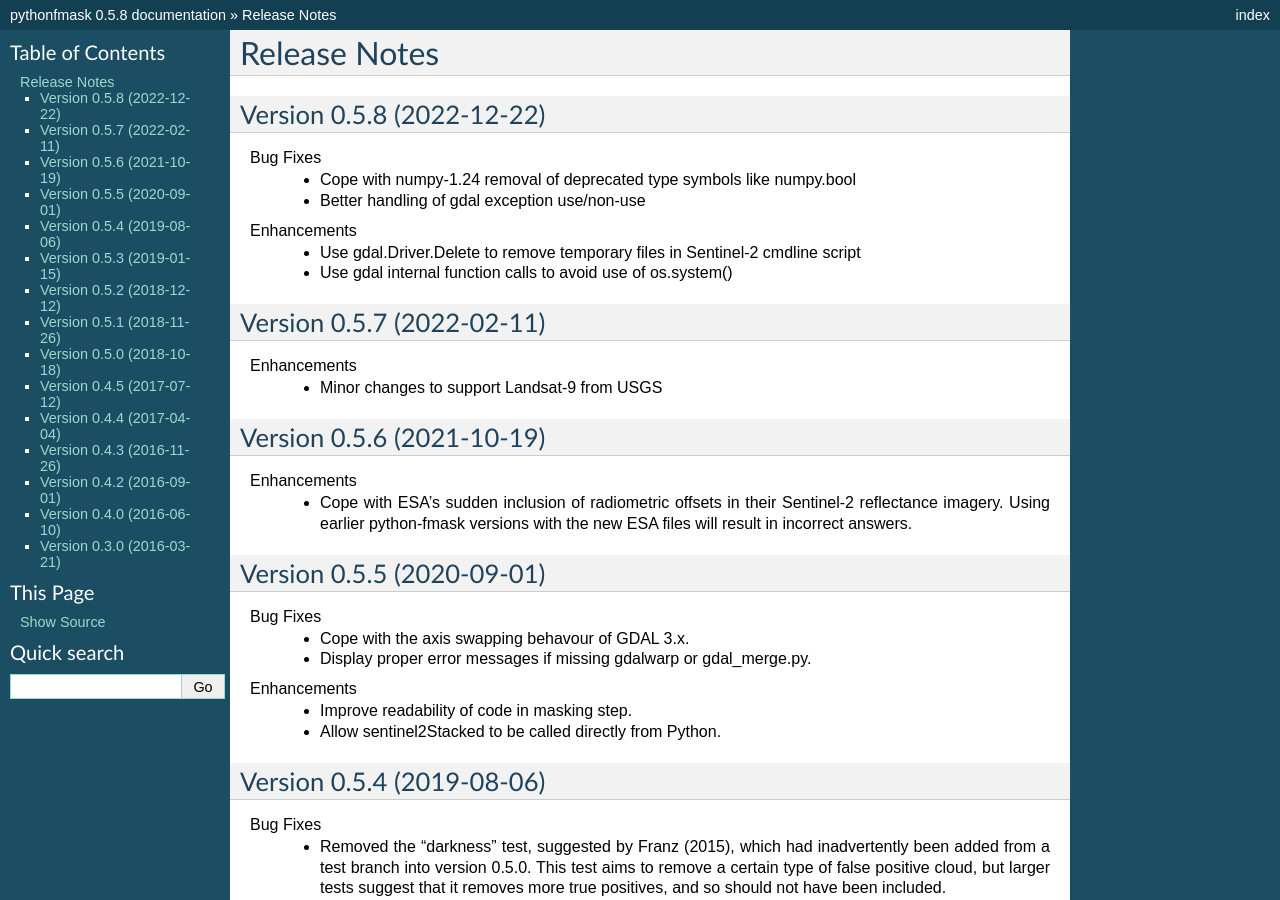
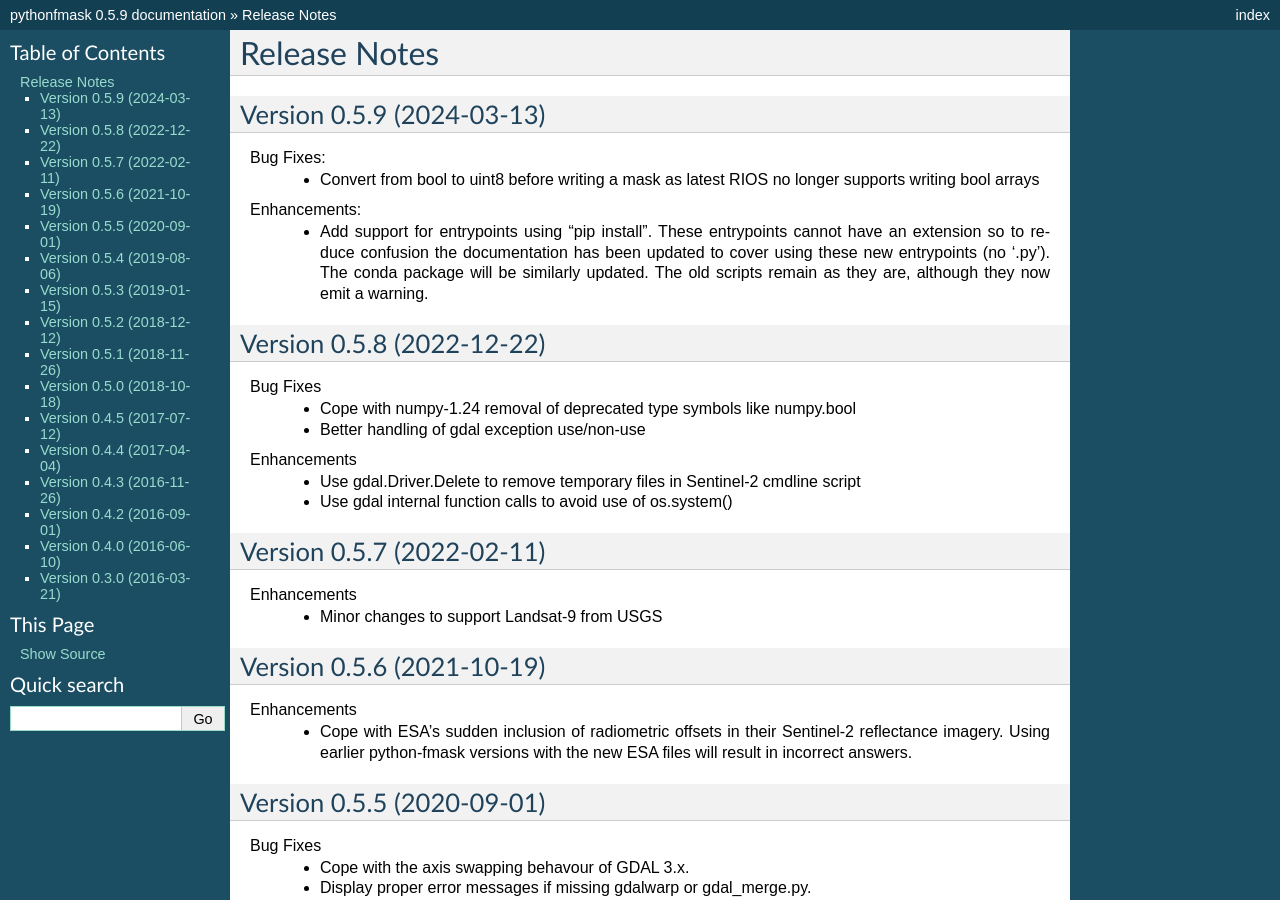
Before and after one commit to ubarsc/python-fmask, a Sphinx documentation site: the page built from doc/source/releasenotes.rst, in a window 1280 px wide and 900 px high. Built offline with Sphinx 7.4.7, drawn with Linux system fonts in a browser that asks for light colours; some of the changed text lies outside the part shown.

Commit message:
update to 0.5.9

```diff
--- a/CreateDistribution.txt
+++ b/CreateDistribution.txt
@@ -4,8 +4,9 @@ How to create a distribution of python-fmask.
 2. Change the version number in the fmask/__init__.py. Version number
    is of the form a.b.c, as discussed below.
    DON'T FORGET TO COMMIT THIS, BEFORE THE NEXT STEP!!!!
-3. Update the release notes page in the doco, by going through the change
-   logs since the last release, and noting what has been done.
+3. Update the release notes page in the doco (doc/source/releasenotes.rst),
+   by going through the change logs since the last release, and noting
+   what has been done.
    COMMIT THIS CHANGE!!!
 4. Use "git tag" to add a version number tag, e.g.
     git tag pythonfmask-0.3.1
--- a/doc/source/releasenotes.rst
+++ b/doc/source/releasenotes.rst
@@ -1,5 +1,19 @@
 Release Notes
 =============
+
+Version 0.5.9 (2024-03-13)
+--------------------------
+
+Bug Fixes:
+  * Convert from bool to uint8 before writing a mask as latest RIOS no
+    longer supports writing bool arrays
+
+Enhancements:
+  * Add support for entrypoints using "pip install". These entrypoints
+    cannot have an extension so to reduce confusion the documentation
+    has been updated to cover using these new entrypoints (no '.py').
+    The conda package will be similarly updated. The old scripts remain
+    as they are, although they now emit a warning.
 
 Version 0.5.8 (2022-12-22)
 --------------------------
--- a/fmask/__init__.py
+++ b/fmask/__init__.py
@@ -15,4 +15,4 @@
 # along with this program; if not, write to the Free Software
 # Foundation, Inc., 51 Franklin Street, Fifth Floor, Boston, MA  02110-1301, USA.
 
-__version__ = '0.5.8'
+__version__ = '0.5.9'
```
